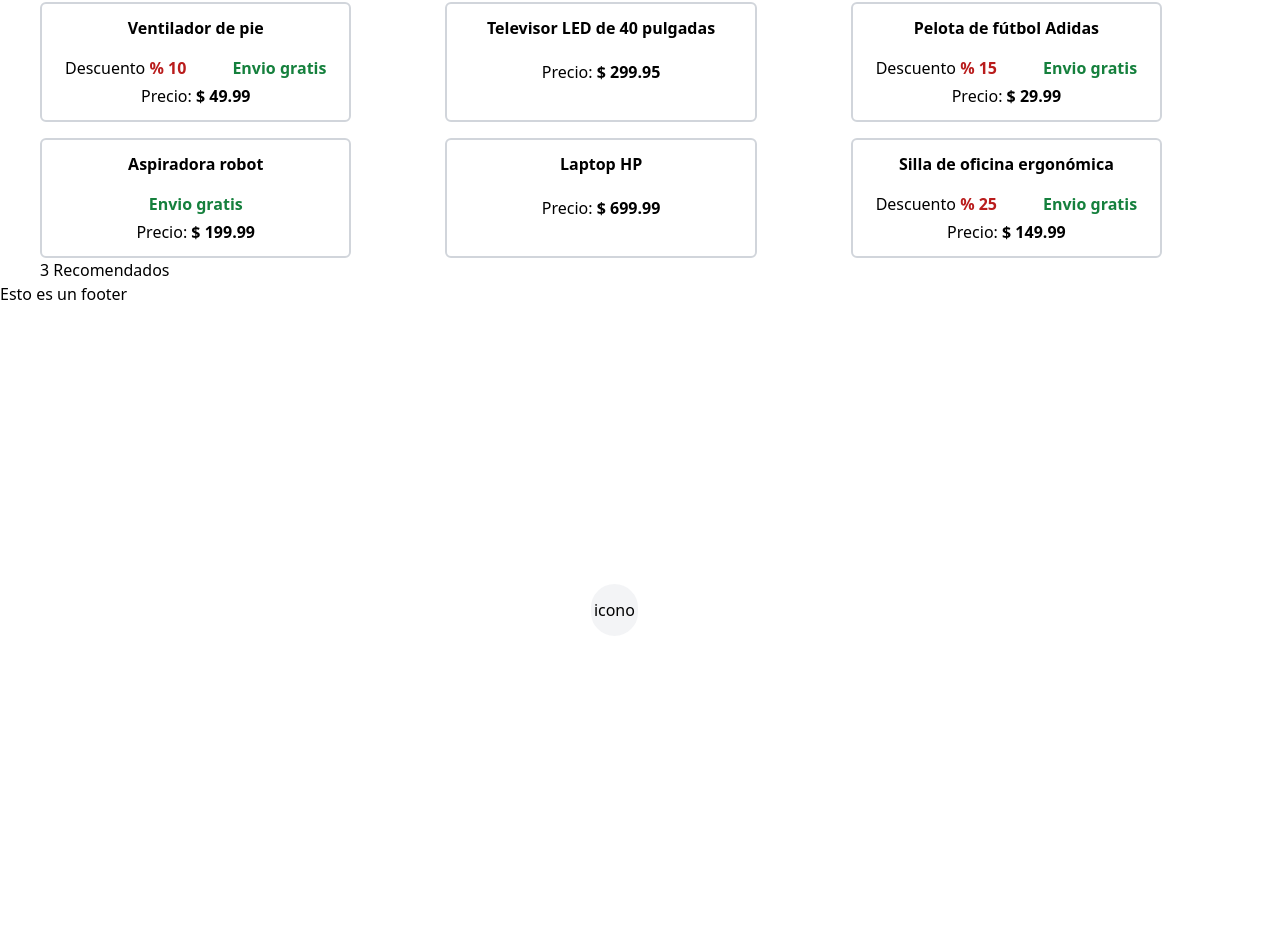
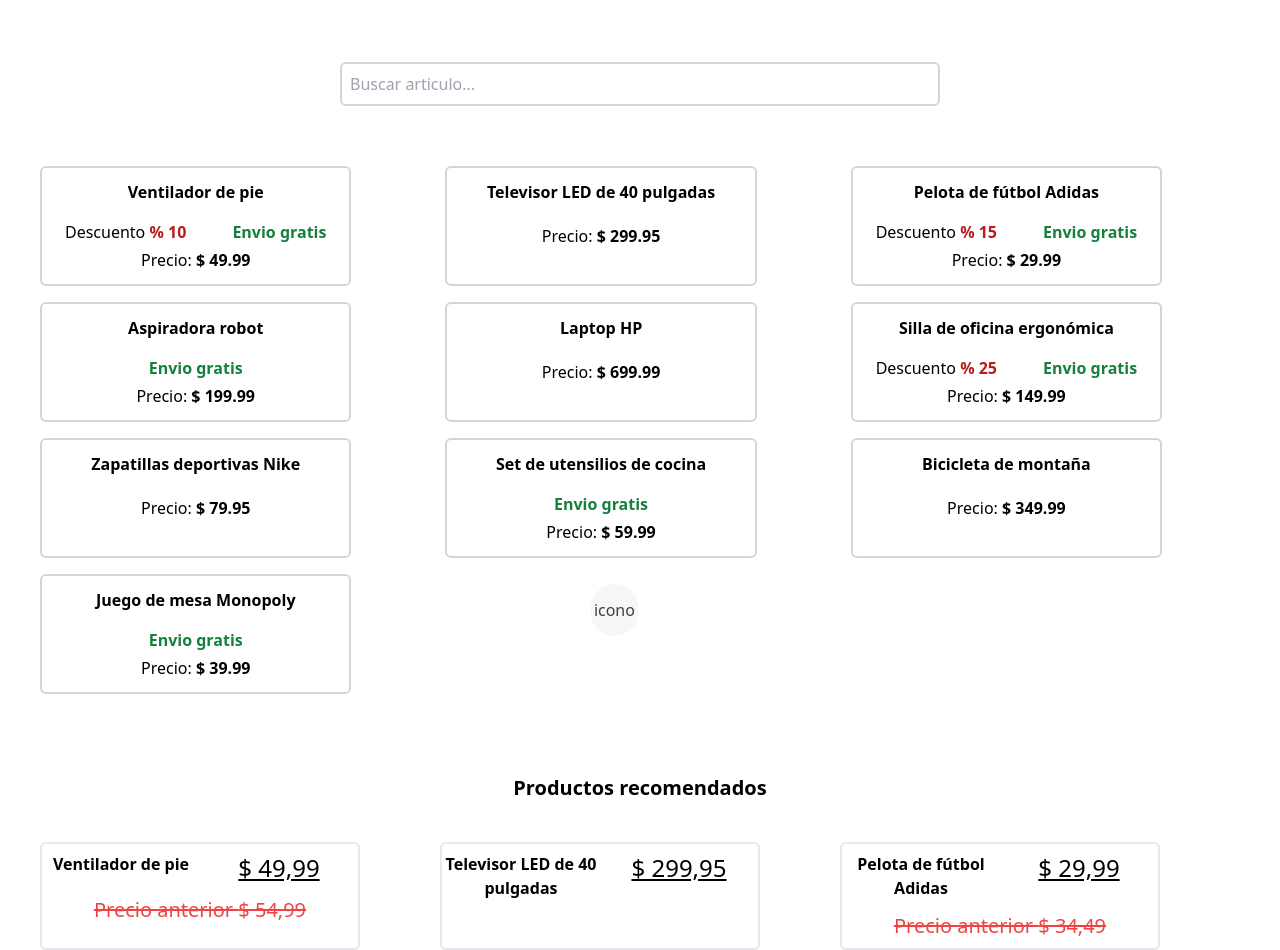
Before and after one commit to rodrigopinto30/styles-menu, a React (Vite) app: page / in a window 1280 px wide. Shown: the part 82-1032 px from the top of the page. Before the commit the page ends 800 px from the top, so only its background shows below. Built offline with nearby package versions, Linux system fonts and the light colour scheme.

Commit message:
Se agrego seccion producto y recomendados

```diff
--- a/src/App.tsx
+++ b/src/App.tsx
@@ -1,6 +1,6 @@
-import Footer from "./components/Footer"
-import Header from "./components/Header"
-import Products from "./components/Products"
+import Header from "./components/Header";
+import Products from "./components/Products";
+import Recommended from "./components/Recommended";
 
 const App = () => {
   return (
@@ -8,9 +8,8 @@ const App = () => {
       <Header />
       <main className="pl-10 pr-10">
         <Products />
-        <section> 3 Recomendados</section>
+        <Recommended />
       </main>
-      <Footer />
     </div>
   )
 }
--- a/src/components/Footer.tsx
+++ /dev/null
@@ -1,11 +0,0 @@
-import React from "react";
-
-const Footer : React.FC =()=>{
-    return(
-        <footer>
-            Esto es un footer
-        </footer>
-    )
-}
-
-export default Footer;
--- a/src/components/Products.tsx
+++ b/src/components/Products.tsx
@@ -1,15 +1,37 @@
-import React from "react";
-import {data} from '../data';
+import React, {useState, useEffect} from "react";
+import {data, fetchArticulo} from '../data';
 import { Articulo } from "../type";
 
 const Products : React.FC =()=>{
 
-    const dataSlice : Articulo[] = data.slice(0,6);
+    const dataSlice : Articulo[] = data.slice(0,9);
+
+    const [search, setSearch] = useState<string>("");
+
+    const [articulos, setArticulos] = useState<Articulo[]>([]);
+
+    useEffect(() => {
+        const fetchData = async () => {
+          const filteredProduct = await fetchArticulo(search);
+          setArticulos(filteredProduct);
+        };
+
+        fetchData();
+      }, [search]);
 
     return (
-        <section className="flex flex-row justify-center mt-10">
+        <section className="flex flex-col justify-center mt-10">
+            <div className="text-center mt-10 mb-10 pt-5 pb-5">
+                <input
+                    type='text'
+                    placeholder="Buscar articulo..."
+                    className="w-[50%] pt-2 pb-2 pl-2 border-2 border-gray-300 rounded-md focus:outline-none"
+                    value={search}
+                    onChange={(e)=>setSearch(e.target.value)}
+                />
+            </div>
             <div className="w-[100%] grid grid-cols-3 gap-4">
-                {dataSlice.map((data, index) =>(
+                {articulos.map((data, index) =>(
                     <div
                         key={index}
                         className="flex flex-col w-[80%] border-2 border-gray-300 rounded-md cursor-pointer
--- /dev/null
+++ b/src/components/Recommended.tsx
@@ -0,0 +1,33 @@
+import React, { useState, useEffect } from "react";
+import { data } from "../data";
+import { Articulo } from "../type";
+import RecommendedProduct from "./RecommendedProduct";
+
+const Recommended : React.FC =()=>{
+
+    const [products, setProducts] = useState<Articulo[]>([]);
+
+    useEffect(() =>{
+        setProducts(data.slice(0,3));
+    },[]);
+
+    return(
+        <section className="flex flex-col justify-center text-center mt-20">
+            <h2 className="text-xl font-semibold"> Productos recomendados </h2>
+            <div className="grid grid-cols-3 mt-10">
+                {
+                    products.map((product, index) =>(
+
+                       <RecommendedProduct
+                            key={index}
+                            product={product}
+                        />
+
+                    ))
+                }
+            </div>
+        </section>
+    )
+}
+
+export default Recommended;
--- /dev/null
+++ b/src/components/RecommendedProduct.tsx
@@ -0,0 +1,36 @@
+import React from 'react'
+import { Articulo } from '../type'
+
+interface Props {
+    product: Articulo
+}
+
+const RecommendedProduct : React.FC <Props> =  ({product}) => {
+
+    const {articulo, seccion, precio, envioGratis, descuento} = product;
+
+    return (
+        <div className='flex flex-col gap-3 border-2 border-gay-200 w-[80%] rounded-md pt-2 pb-2 cursor-pointer
+            hover:bg-gray-100'
+        >
+            <div className='grid grid-cols-2'>
+                <span className='font-semibold'> {articulo} </span>
+                <span className='underline text-2xl'> {new Intl.NumberFormat('es-AR', {style: 'currency', currency: 'ARS'}).format(precio)} </span>
+            </div>
+            {
+                descuento ?
+                    <span
+                        className='line-through text-red-500 text-xl'
+                    >
+                        Precio anterior {new Intl.NumberFormat('es-AR', { style: 'currency', currency: 'ARS' }).format(
+                        precio + (precio * (descuento/100)))}
+                    </span>
+                :
+                    ""
+            }
+
+        </div>
+    )
+}
+
+export default RecommendedProduct
--- a/src/components/StylesMenu.tsx
+++ b/src/components/StylesMenu.tsx
@@ -6,9 +6,9 @@ const StylesMenu : React.FC =()=>{
     const [isHovered, setIsHovered] = useState(false);
 
     return(
-        <div className={`fixed bottom-[10%] right-[50%] bg-gray-100 rounded-full w-[4%] h-[7%] cursor-pointer
+        <div className={`fixed bottom-[10%] right-[50%] bg-gray-100 opacity-75 rounded-full w-[4%] h-[7%] cursor-pointer
             border-2 border-white transition-all
-            ${isHovered ? 'hover:bg-white hover:border-red-600 hover:right-[20%] hover:w-[60%] hover:transition-all' : '' }`}
+            ${isHovered ? 'hover:bg-white hover:border-red-600 hover:right-[20%] hover:opacity-100 hover:w-[60%] hover:transition-all' : '' }`}
             onMouseEnter={() => setIsHovered(true)}
             onMouseLeave={() => setIsHovered(false)}
         >
--- a/src/data/index.ts
+++ b/src/data/index.ts
@@ -83,6 +83,16 @@ export const data : Articulo[] = [
     }
 ];
 
+export const fetchArticulo = (search: string): Promise<Articulo[]> => {
+  return new Promise((resolve) => {
+    setTimeout(() => {
+      const filteredData = data.filter(item =>
+        item.articulo.toLowerCase().includes(search.toLowerCase())
+      );
+      resolve(filteredData);
+    }, 1000);
+  });
+};
 
 export const tabs :string[] = [
   "HOME",
```
